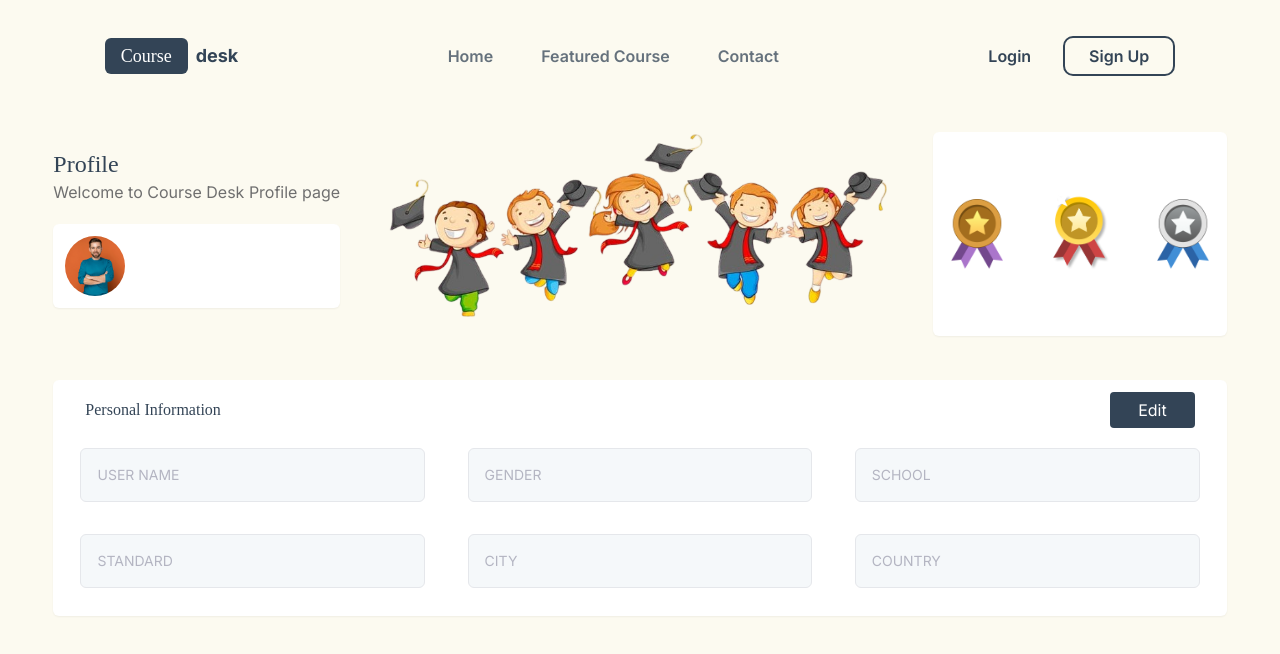
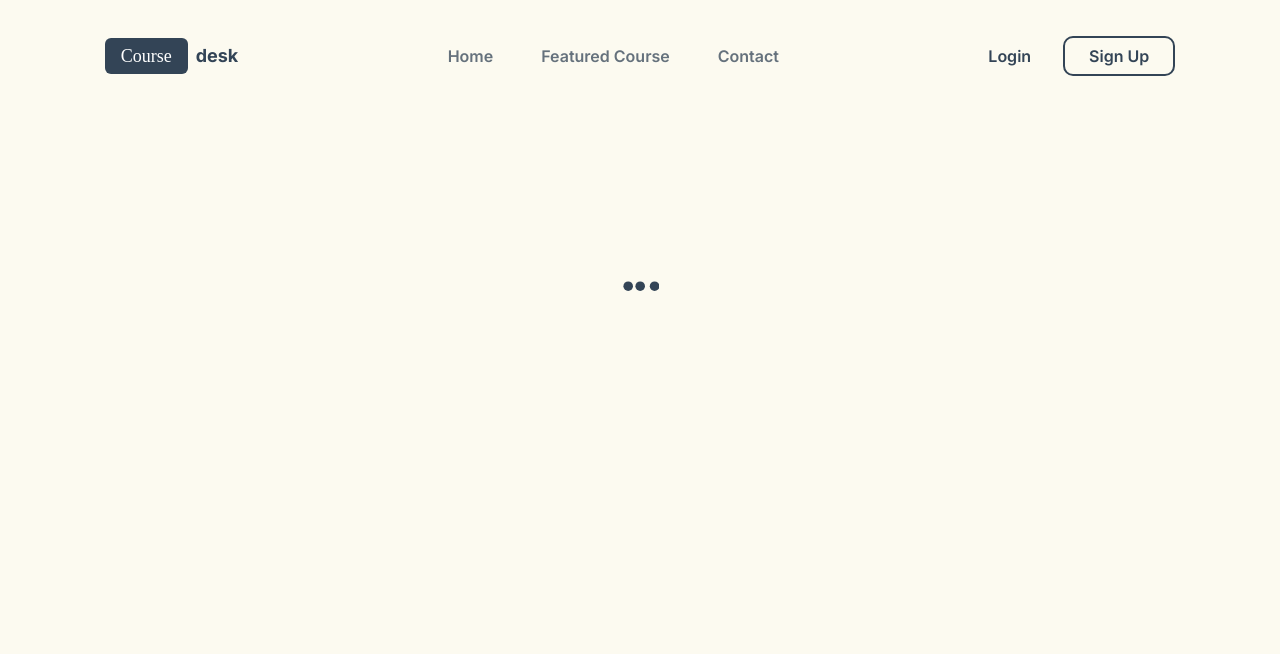
Before and after one commit to sivakrays/lmsFrontend, a React (Create React App) app: page /profile in a window 1280 px wide. Shown: the top 654 px of the page. Built offline with nearby package versions, Linux system fonts and the light colour scheme; a web font is replaced by a local one.

Commit message:
loader changes

```diff
--- a/src/Components/Nav/Nav.jsx
+++ b/src/Components/Nav/Nav.jsx
@@ -128,7 +128,7 @@ const Nav = () => {
                   />
                   <p className="text-md font-semibold text-textLigntColor">
                     {/* {localStorage.getItem("Current User")} */}
-                    {user}
+                    {user || localStorage.getItem("Current User")}
                   </p>
                 </div>
 
--- a/src/Dashboard/Upload/Upload.jsx
+++ b/src/Dashboard/Upload/Upload.jsx
@@ -1,5 +1,6 @@
 import React, { useState } from "react";
 import data from "../../Data/Data";
+import Loader from "../../Components/Loader/Loader";
 import { Link } from "react-router-dom";
 import { RxCross2 } from "react-icons/rx";
 import { post } from "../../ApiCall/ApiCall";
@@ -137,6 +138,7 @@ const CourseForm = ({
     language: "",
   });
 
+  const [loading, setloading] = useState(false);
   const handleInputChange = (e) => {
     const { name, value, type } = e.target;
     if (type === "file" && e.target.files.length > 0) {
@@ -183,6 +185,7 @@ const CourseForm = ({
 
   const sendCourseDetails = async () => {
     try {
+      setloading(true);
       const refreshedToken = await checkAndRefreshToken(bearer_token);
       const config = {
         headers: {
@@ -207,6 +210,7 @@ const CourseForm = ({
       console.log(res.data);
       if (Boolean(res)) {
         successNotify();
+
         setTimeout(() => {
           setSectionFormVisibile(true);
         }, 1000);
@@ -214,6 +218,8 @@ const CourseForm = ({
     } catch (err) {
       errorNotify("error");
       console.log(err);
+    } finally {
+      setloading(false);
     }
   };
 
@@ -245,6 +251,11 @@ const CourseForm = ({
             Upload page
           </h4>
         </div>
+        {loading && (
+          <div className="flex h-[40vh] w-full items-center justify-center">
+            <Loader color={"#334456"} />
+          </div>
+        )}
         <div className="uploadForm mt-5 rounded-md bg-white p-3 shadow lg:w-[90%]">
           <form action="" className="" onSubmit={handleSubmit}>
             <div className="flex flex-col flex-wrap gap-4 md:flex-row  md:gap-8">
@@ -325,6 +336,7 @@ const CourseForm = ({
                 required
               />
             </div>
+
             <button
               // onClick={() => setSectionFormVisibile(true)}
               type="submit"
--- a/src/Pages/Profile/Profile.jsx
+++ b/src/Pages/Profile/Profile.jsx
@@ -10,6 +10,7 @@ import silver from "../../Assets/reward/Silver Medal.png";
 import children from "../../Assets/reward/graduation.png";
 import { post } from "../../ApiCall/ApiCall";
 import { get } from "../../ApiCall/ApiCall";
+import Loader from "../../Components/Loader/Loader";
 
 import { ToastContainer, toast } from "react-toastify";
 
@@ -94,6 +95,8 @@ const Profile = (props) => {
     },
   ];
 
+  const [loading, setloading] = useState(true);
+
   const [profileDetails, setProfileDetails] = useState([]);
 
   const [formData, setFormData] = useState({});
@@ -162,6 +165,7 @@ const Profile = (props) => {
           { id: 6, title: "COUNTRY", data: profileData.country || "" },
         ];
         updateProfileDetails(newProfileDetails);
+        setloading(false);
       } catch (error) {
         console.log(error);
       }
@@ -248,7 +252,12 @@ const Profile = (props) => {
   };
 
   return (
-    <div className="h-auto  bg-herobg pb-16 pt-28 sm:h-auto sm:pb-3 xl:h-screen">
+    <div className="min-h-screen  bg-herobg pb-16 pt-28 sm:h-auto sm:pb-3">
+      {loading ? (
+        <div className="flex h-[40vh] w-full items-center justify-center">
+          <Loader color={"#334456"} />
+        </div>
+      ) : (
         <div className="mx-auto w-11/12  ">
           <div className="profile_header flex justify-between ">
             <div className="flex flex-col">
@@ -347,7 +356,9 @@ const Profile = (props) => {
                 </div>
                 <div className="flex flex-col flex-wrap  justify-around sm:flex-row sm:gap-3">
                   <div className="mt-5 rounded-md border  bg-[#f5f8fa] p-4 sm:w-[48%] md:w-[48%] lg:w-[48%] xl:w-[30%]">
-                  <p className="text-sm uppercase text-[#b4b5c2]">USER NAME</p>
+                    <p className="text-sm uppercase text-[#b4b5c2]">
+                      USER NAME
+                    </p>
                     <p className="font-bold text-textColor">
                       {localStorage.getItem("Current User") || ""}
                     </p>
@@ -382,7 +393,10 @@ const Profile = (props) => {
                   <div className="mt-5 rounded-md border  bg-[#f5f8fa] p-4 sm:w-[48%] md:w-[48%] lg:w-[48%] xl:w-[30%]">
                     <p className="text-sm uppercase text-[#b4b5c2]">CITY</p>
                     <p className="font-bold text-textColor">
-                    {profileDetails.find((item) => item.title === "CITY")?.data}
+                      {
+                        profileDetails.find((item) => item.title === "CITY")
+                          ?.data
+                      }
                     </p>
                   </div>
                   <div className="mt-5 rounded-md border  bg-[#f5f8fa] p-4 sm:w-[48%] md:w-[48%] lg:w-[48%] xl:w-[30%]">
@@ -399,6 +413,7 @@ const Profile = (props) => {
             </div>
           </div>
         </div>
+      )}
       {profileModal && (
         <Modal
           profileModal={profileModal}
```
Lines whose indentation alone changed are shown as unchanged.
